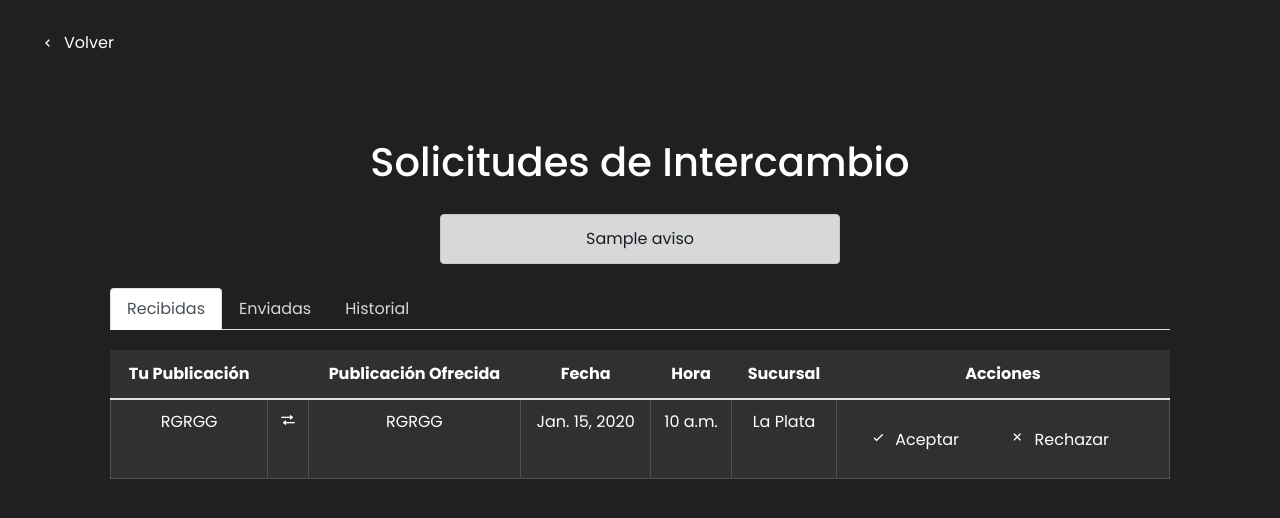
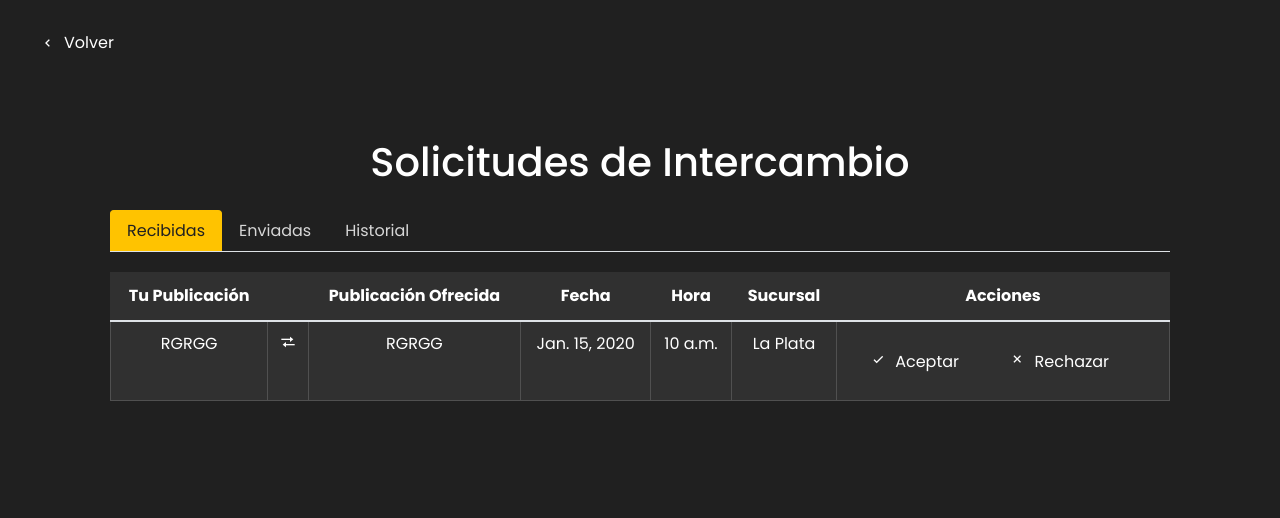
Before and after one commit to gretoide/Ferreplus, a Django app: template ferreplus/templates/vista_usuario/mis_ofertas.html in a window 1280 px wide. Shown: the top 518 px of the page. Run offline with Django 5.2, Linux system fonts and the light colour scheme; data comes from the database, SQL or seed files in the repository; tables that the repository leaves empty hold one stand-in row (values such as "Sample post"); the template is opened without the code that fills it: values that come from a table or form of the project are taken from there, most other values are stand-ins (such as "Sample title", 1, 10 or a date in 2020); some libraries are stand-ins or nearby versions.

Commit message:
Historial de ofertas

```diff
--- a/ferreplus/ferreplus/static/css/mis_publicaciones.css
+++ b/ferreplus/ferreplus/static/css/mis_publicaciones.css
@@ -230,3 +230,22 @@ button {
 .carousel-control-next .sr-only {
     display: none;
 }
+
+/* barrita de las tablas */
+.nav-tabs .nav-link:hover {
+    border-color: #FFD60A; /* Color de fondo al pasar el ratón */
+    color: #FFD60A; /* Color del texto */
+    border-bottom: #d7d7d7;
+}
+
+/* Cambiar el color del borde de las pestañas activas */
+.nav-tabs .nav-link.active {
+    border-color: #FFC300;
+    background-color: #FFC300;
+    color: #202020;
+    border-bottom: #d7d7d7;
+}
+
+.badge {
+    padding: 10px;
+}
--- a/ferreplus/templates/vista_usuario/mis_intercambios.html
+++ b/ferreplus/templates/vista_usuario/mis_intercambios.html
@@ -64,21 +64,17 @@
                             <td class="text-center">
                                 {% if intercambio.estado == 'REALIZADO' %}
                                 <span class="badge badge-success">
-                                    <i class='bx bx-check'></i>
                                     {{ intercambio.estado }}
                                 </span>
                             {% elif intercambio.estado == 'CANCELADO' %}
                                 <span class="badge badge-danger">
-                                    <i class='bx bx-x' ></i>
                                     {{ intercambio.estado }}
                                 </span>
                             {% elif intercambio.estado == 'CANCELADO_AUSENTE' %}
                                 <span class="badge badge-warning">
-                                    <i class='bx bx-user-x' ></i>
                                     AUSENTE</span>
                             {% else %}
                                     <span class="badge badge-primary">
-                                        <i class='bx bx-time-five'></i>
                                         {{ intercambio.estado }}
                                     </span>
                             {% endif %}
--- a/ferreplus/templates/vista_usuario/mis_ofertas.html
+++ b/ferreplus/templates/vista_usuario/mis_ofertas.html
@@ -24,11 +24,6 @@
     <div class="container">
         <div id="Header" class="my-4">
             <h1>Solicitudes de Intercambio</h1>
-            <div class="mb-3 text-center">
-                {% if aviso %}
-                    <div class="alert alert-dark" role="alert">{{ aviso }}</div>
-                {% endif %}
-            </div>
         </div>
 
         <!-- Pestañas -->
@@ -40,7 +35,7 @@
                 <a class="nav-link" id="enviadas-tab" data-toggle="tab" href="#enviadas" role="tab" aria-controls="enviadas" aria-selected="false">Enviadas</a>
             </li>
             <li class="nav-item" role="presentation">
-                <a class="nav-link" id="historial" data-toggle="tab" href="#historial" role="tab" aria-controls="historial" aria-selected="false">Historial</a>
+                <a class="nav-link" id="historial-tab" data-toggle="tab" href="#historial" role="tab" aria-controls="historial" aria-selected="false">Historial</a>
             </li>
         </ul>
 
@@ -48,6 +43,7 @@
             <!-- Tabla Recibidas -->
             <div class="tab-pane fade show active" id="recibidas" role="tabpanel" aria-labelledby="recibidas-tab">
                 <div class="mb-3">
+                    {% if ofertas_recibidas %}
                     <table class="table">
                         <thead>
                             <tr>
@@ -61,7 +57,7 @@
                             </tr>
                         </thead>
                         <tbody>
-                            {% for oferta in ofertas %}
+                            {% for oferta in ofertas_recibidas %}
                             <tr>
                                 <td class="text-center">{{ oferta.base.titulo }}</td>
                                 <td class="text-center icon-cell"><i class='bx bx-transfer'></i></td>
@@ -89,12 +85,18 @@
                             {% endfor %}
                         </tbody>
                     </table>
+                    {% else %}
+                    <div class="alert alert-primary text-center" role="alert">
+                        No tienes ofertas recibidas.
+                    </div>
+                    {% endif %}
                 </div>
             </div>
 
             <!-- Tabla Enviadas -->
             <div class="tab-pane fade" id="enviadas" role="tabpanel" aria-labelledby="enviadas-tab">
                 <div class="mb-3">
+                    {% if ofertas_enviadas %}
                     <table class="table">
                         <thead>
                             <tr>
@@ -116,22 +118,28 @@
                                 <td class="text-center">{{ oferta.fecha_intercambio }}</td>
                                 <td class="text-center">{{ oferta.hora }}</td>
                                 <td class="text-center">{{ oferta.base.sucursal.nombre }}</td>
-                                <td class="text-center">{{ oferta.estado }}</td>
+                                <td class="text-center"><span class="badge badge-primary">{{ oferta.estado }}</span></td>
                             </tr>
                             {% endfor %}
                         </tbody>
                     </table>
+                    {% else %}
+                    <div class="alert alert-primary text-center" role="alert">
+                        No tienes ofertas enviadas.
+                    </div>
+                    {% endif %}
                 </div>
             </div>
             <!-- Tabla Historial -->
             <div class="tab-pane fade" id="historial" role="tabpanel" aria-labelledby="historial-tab">
                 <div class="mb-3">
+                    {% if ofertas_procesadas %}
                     <table class="table">
                         <thead>
                             <tr>
                                 <th scope="col" class="text-center">Tu Publicación</th>
                                 <th class="text-center"></th>
-                                <th scope="col" class="text-center">Publicación a la que se oferta</th>
+                                <th scope="col" class="text-center">Publicación</th>
                                 <th scope="col" class="text-center">Fecha</th>
                                 <th scope="col" class="text-center">Hora</th>
                                 <th scope="col" class="text-center">Sucursal</th>
@@ -147,11 +155,25 @@
                                     <td class="text-center">{{ oferta.fecha_intercambio }}</td>
                                     <td class="text-center">{{ oferta.hora }}</td>
                                     <td class="text-center">{{ oferta.base.sucursal.nombre }}</td>
-                                <td class="text-center">{{ oferta.estado }}</td>
-                            </tr>
+                                    <td class="text-center">
+                                    {% if oferta.estado == 'ACEPTADO' %}
+                                    <span class="badge badge-success">
+                                        {{ oferta.estado }}
+                                    </span>
+                                    {% else %}
+                                    <span class="badge badge-danger">
+                                        {{ oferta.estado }}
+                                    </span>
+                                    {% endif %}
+                                    </td>
                             {% endfor %}
                         </tbody>
                     </table>
+                    {% else %}
+                    <div class="alert alert-primary text-center" role="alert">
+                        No ha realizado ofertas.
+                    </div>
+                    {% endif %}
                 </div>
             </div>
         </div>
--- a/ferreplus/templates/vista_usuario/mis_publicaciones.html
+++ b/ferreplus/templates/vista_usuario/mis_publicaciones.html
@@ -48,7 +48,7 @@
                 <tr>
                     <td class="text-center">{{ publicacion.titulo }}</td>
                     <td class="text-center">
-                        <span class="badge badge-secondary">{{ publicacion.estado|upper }}</span>
+                        <span class="badge badge-light">{{ publicacion.estado|upper }}</span>
                     </td>
                     <td class="text-center">{{ publicacion.categoria }}</td>
                     <td class="text-center">{{ publicacion.sucursal.nombre }}</td>
@@ -131,7 +131,7 @@
                 </div>
                 <div class="mb-3">
                     <h6>Estado</h6>
-                    <span class="badge badge-secondary">{{ publicacion.estado|upper }}</span>
+                    <span class="badge badge-light" id="nuevoModalBadge">{{ publicacion.estado|upper }}</span>
                 </div>
                 <div class="mb-3">
                     <h6>Categoría</h6>
--- a/ferreplus/vista_usuario/models.py
+++ b/ferreplus/vista_usuario/models.py
@@ -58,14 +58,14 @@ class Imagen(models.Model):
 
 
 class Oferta(models.Model):
-    PENDIENTE = 'Esperando respuesta'
-    RECHAZADO = 'Rechazado'
-    ACEPTADO = 'Aceptado'
+    PENDIENTE = 'ESPERANDO RESPUESTA'
+    RECHAZADO = 'RECHAZADO'
+    ACEPTADO = 'ACEPTADO'
 
     ESTADOS_CHOICES = [
-        (PENDIENTE, 'Esperando respuesta'),
-        (RECHAZADO, 'Rechazado'),
-        (ACEPTADO, 'Aceptado'),
+        (PENDIENTE, 'ESPERANDO RESPUESTA'),
+        (RECHAZADO, 'RECHAZADO'),
+        (ACEPTADO, 'ACEPTADO'),
     ]
 
     base = models.ForeignKey(Publicacion, on_delete=models.CASCADE, related_name='ofertas_como_base')
--- a/ferreplus/vista_usuario/modulos/modulos_intercambio.py
+++ b/ferreplus/vista_usuario/modulos/modulos_intercambio.py
@@ -62,5 +62,5 @@ def eliminar_ofertas_relacionadas(oferta):
         publicacion_ofertada.oferta.parte_oferta = False
         publicacion_ofertada.oferta.save()
 
-        # Elimina todas las ofertas relacionadas con la publicación base
-        ofertas_relacionadas_base.estado = Oferta.RECHAZADO
+    # Elimina todas las ofertas relacionadas con la publicación base
+    ofertas_relacionadas_base.estado = Oferta.RECHAZADO
```
Also changed, not shown: ferreplus/vista_usuario/views.py (+14 -8 lines), ferreplus/vista_usuario/migrations/0004_alter_oferta_estado.py (added). Lines whose indentation alone changed are shown as unchanged.
